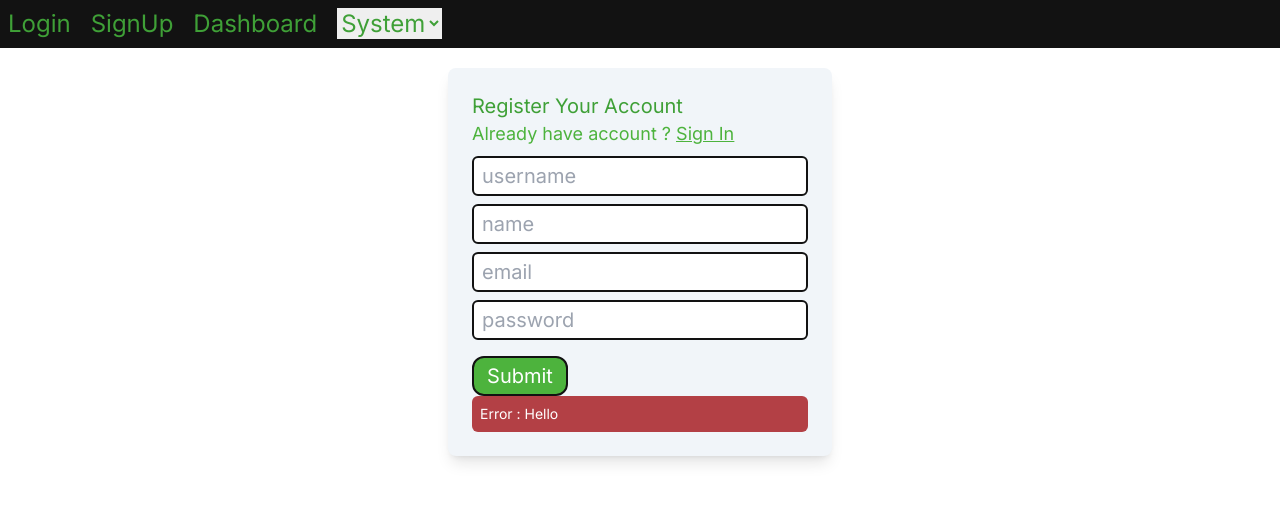
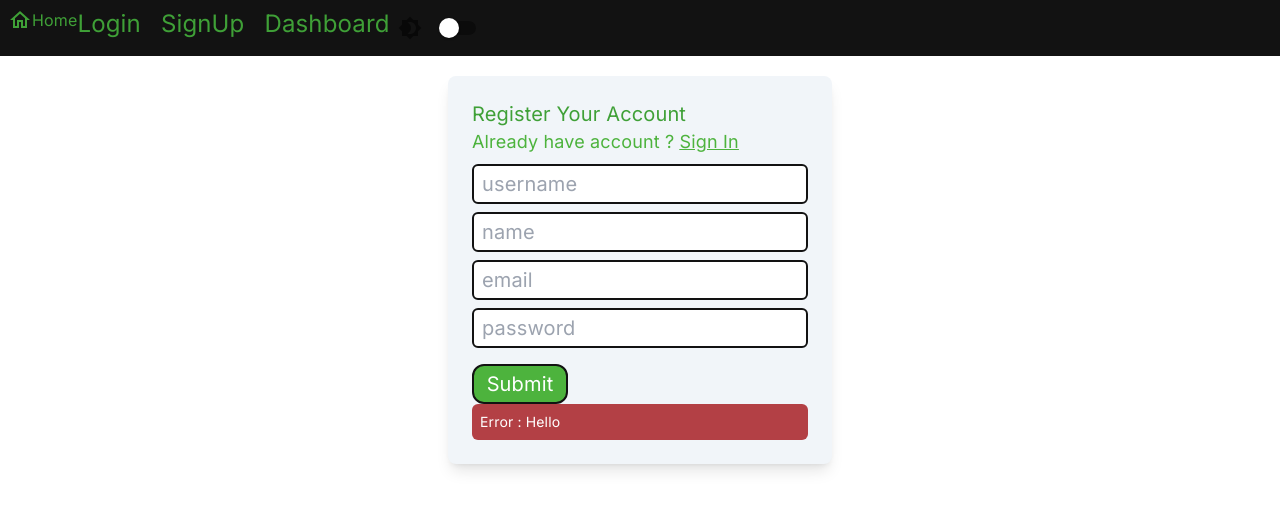
Before and after one commit to 236sec/MyBlogWeb, a Next.js app: page /signup in a window 1280 px wide. Shown: the top 510 px of the page. Built offline with nearby package versions, Linux system fonts and the light colour scheme; no server answers.

Commit message:
Create New Toggle Button Theme

```diff
--- a/app/components/Navbars.tsx
+++ b/app/components/Navbars.tsx
@@ -1,15 +1,24 @@
+"use client";
 import Link from "next/link"
 import ThemeSwitch from "./ThemeSwitch"
+import HomeIcon from '@mui/icons-material/Home';
+import HomeOutlinedIcon from '@mui/icons-material/HomeOutlined';
+import { useState } from "react";
+import { lightTheme, darkTheme } from '../hooks/ThemeProvider';
 
 export default function NavBar(){
+    const [theme, setTheme] = useState(lightTheme);
     return (
-        <div className="m-0 mb-4 p-2 w-screen h-15 bg-black text-primary_light dark:text-white">
+        <div className="m-0 mb-4 p-2 w-screen h-15 flex flex-row bg-black text-primary_light dark:text-white">
+            { theme.palette.mode === 'dark' ? <HomeIcon /> : <HomeOutlinedIcon />}
+            <span className=""><Link href={"/"}>Home</Link></span>
+
             <ol className="flex gap-5 text-2xl">
                 <li className=""><Link href={"/api/auth/signin"}>Login</Link></li>
                 <li className=""><Link href={"/signup"}>SignUp</Link></li>
                 <li className=""><Link href={"/dashboard"}>Dashboard</Link></li>
-                <li><ThemeSwitch /></li>
             </ol>
+            <ThemeSwitch />
         </div>
     )
 }
--- a/app/components/SignUpForm.tsx
+++ b/app/components/SignUpForm.tsx
@@ -33,14 +33,7 @@
                 name,
                 email,
             };
-            const res = await axios({
-                method: 'post',
-                url: '/api/register',
-                data : JSON.stringify(data),
-                headers: {
-                    "Content-Type":'application/json',
-                }
-              });
+            const res : any = axios.post('/api/register',data);
             if(res.status == 201){
                 setUsername('');
                 setPassword('');
--- a/app/components/ThemeSwitch.tsx
+++ b/app/components/ThemeSwitch.tsx
@@ -1,27 +1,35 @@
-"use client";
-import { useState, useEffect } from 'react'
-import { useTheme } from 'next-themes'
+import React, { useState } from 'react';
+import { ThemeProvider, CssBaseline, Switch, IconButton } from '@mui/material';
+import { Brightness4, Brightness7 } from '@mui/icons-material';
+import { lightTheme, darkTheme } from '../hooks/ThemeProvider'; // Import your custom themes
+import { useEffect } from 'react';
 
 const ThemeSwitch = () => {
-  const [mounted, setMounted] = useState(false)
-  const { theme, setTheme } = useTheme()
+  const [theme, setTheme] = useState(lightTheme);
 
-  // useEffect only runs on the client, so now we can safely show the UI
   useEffect(() => {
-    setMounted(true)
-  }, [])
+    if (!(theme.palette.mode == 'light')) {
+      document.documentElement.classList.add('dark');
+    } else {
+      document.documentElement.classList.remove('dark');
+    }
+  }, [theme]);
 
-  if (!mounted) {
-    return null
-  }
+  const toggleTheme = () => {
+    setTheme(theme.palette.mode === 'light' ? darkTheme : lightTheme);
+  };
 
   return (
-    <select value={theme} onChange={e => setTheme(e.target.value)}>
-      <option value="system">System</option>
-      <option value="dark">Dark</option>
-      <option value="light">Light</option>
-    </select>
-  )
-}
+    <ThemeProvider theme={theme}>
+      <CssBaseline />
+      <div>
+        <IconButton onClick={toggleTheme}>
+          {theme.palette.mode === 'light' ? <Brightness4 /> : <Brightness7 />}
+        </IconButton>
+        <Switch checked={theme.palette.mode === 'dark'} onChange={toggleTheme} />
+      </div>
+    </ThemeProvider>
+  );
+};
 
-export default ThemeSwitch
+export default ThemeSwitch;
--- a/app/dashboard/page.tsx
+++ b/app/dashboard/page.tsx
@@ -14,7 +14,7 @@
             <input type="text" className="w-64" value={newName} onChange={(e) => setNewName(e.target.value)} />
             <button className="bg-primary_light rounded-md p-3" onClick={() => update({name : newName})}>Update Name</button>
             <button className="bg-primary_light rounded-md p-3" onClick={() => {console.log(session)}}>Log Session</button>
-            <button className="bg-primary_light rounded-md p-3" onClick={() => signOut()}>Sign out</button>
+            <button className="bg-primary_light rounded-md p-3 dark:text-white" onClick={() => signOut()}>Sign out</button>
         </div>
     </div>
     )
--- /dev/null
+++ b/app/hooks/ThemeProvider.jsx
@@ -0,0 +1,16 @@
+"use client";
+import { createTheme } from '@mui/material/styles';
+
+const lightTheme = createTheme({
+  palette: {
+    mode: 'light',
+  },
+});
+
+const darkTheme = createTheme({
+  palette: {
+    mode: 'dark',
+  },
+});
+
+export { lightTheme, darkTheme };
--- a/app/hooks/ThemeProviders.jsx
+++ /dev/null
@@ -1,10 +0,0 @@
-"use client";
-import { ThemeProvider } from "next-themes";
-
-export default function ThemeProviderHook({ children }) {
-  return (
-    <ThemeProvider attribute="class">
-      {children}
-    </ThemeProvider>
-  )
-}
--- a/app/layout.tsx
+++ b/app/layout.tsx
@@ -3,8 +3,8 @@
 import { Inter } from 'next/font/google'
 import AuthProvider from './hooks/SessionProviders'
 import NavBar from './components/Navbars'
-import ThemeProviderHook from "./hooks/ThemeProviders";
-
+import { ThemeProvider } from '@mui/material/styles';
+import { lightTheme } from './hooks/ThemeProvider'
 
 const inter = Inter({ subsets: ['latin'] })
 
@@ -24,10 +24,10 @@
       <html lang="en">
         <body className={`${inter.className} dark:bg-[#000000] bg-white w-screen h-screen`}>
             <AuthProvider>
-              <ThemeProviderHook>
+              <ThemeProvider theme={lightTheme}>
                 <NavBar />
                 {children}
-              </ThemeProviderHook>
+              </ThemeProvider>
             </AuthProvider>
         </body>
       </html>
--- a/package.json
+++ b/package.json
@@ -9,6 +9,10 @@
     "lint": "next lint"
   },
   "dependencies": {
+    "@emotion/react": "^11.11.1",
+    "@emotion/styled": "^11.11.0",
+    "@mui/icons-material": "^5.14.8",
+    "@mui/material": "^5.14.8",
     "@types/react": "18.2.21",
     "@types/react-dom": "18.2.7",
     "axios": "^1.5.0",
@@ -18,7 +22,6 @@
     "mongoose": "^7.5.0",
     "next": "13.4.19",
     "next-auth": "^4.23.1",
-    "next-themes": "^0.2.1",
     "react": "18.2.0",
     "react-dom": "18.2.0",
     "typescript": "5.2.2"
```
Also changed, not shown: 1 other file (tests, documents, lock files or other folders).
